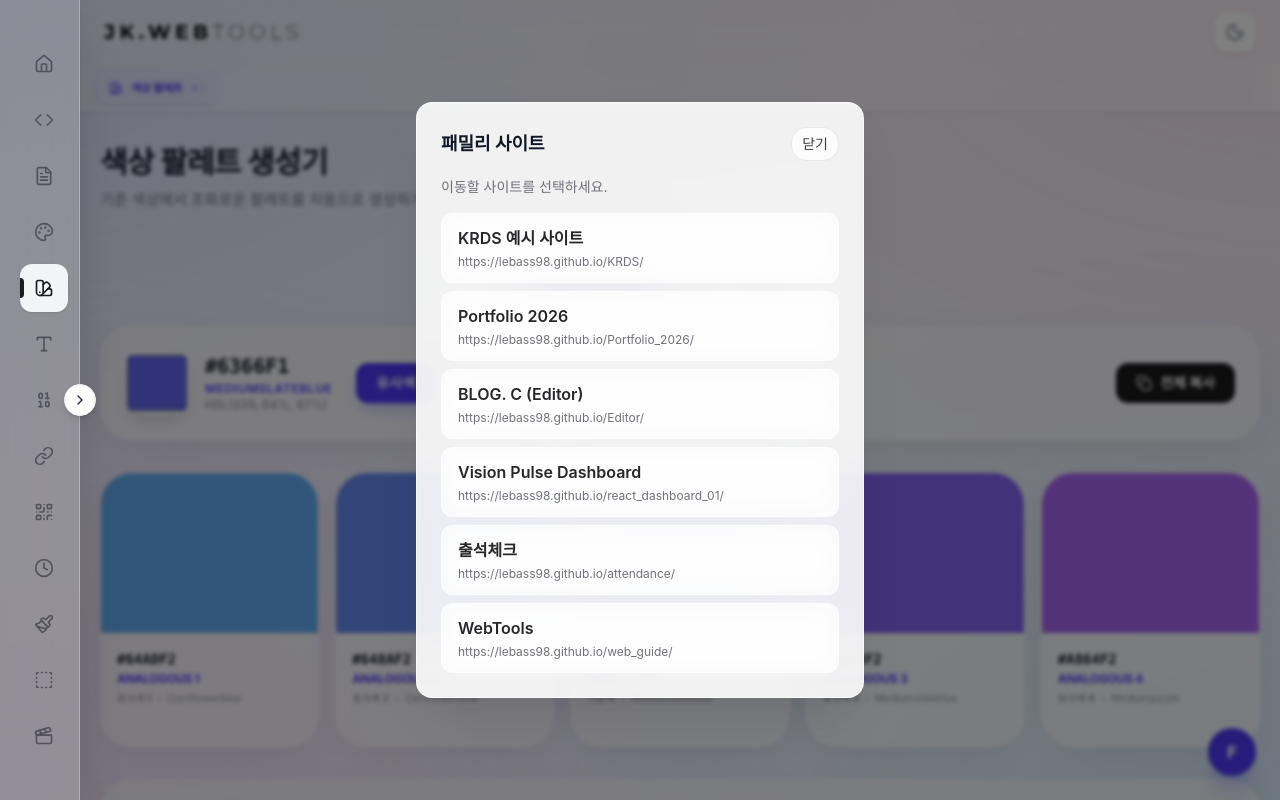
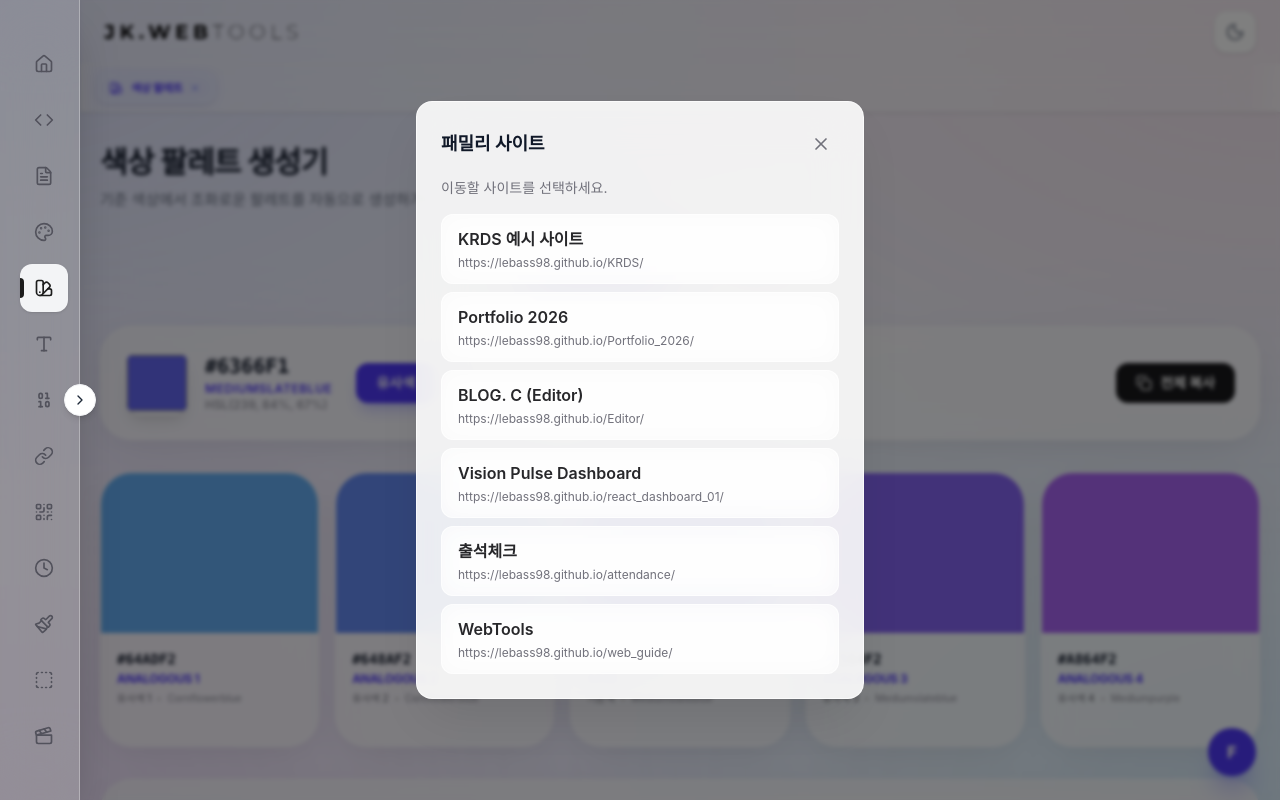
Before and after one commit to lebass98/web_guide, a Next.js app: page /tools/color-palette in a window 1280 px wide. Both pictures are taken after a click on the button "패밀리 사이트 열기". Shown: the top 800 px of the page. Built offline with nearby package versions, Linux system fonts and the light colour scheme; a web font is replaced by a local one.

Commit message:
refactor: 패밀리 사이트 모달에서 텍스트 닫기 버튼을 아이콘으로 대체

```diff
--- a/src/components/layout/Navigation.tsx
+++ b/src/components/layout/Navigation.tsx
@@ -4,7 +4,7 @@ import { useState, useEffect } from "react";
 import Link from "next/link";
 import { usePathname } from "next/navigation";
 import { Sidebar } from "./Sidebar";
-import { Menu } from "lucide-react";
+import { Menu, X } from "lucide-react";
 import { cn } from "@/lib/utils";
 import { ThemeToggle } from "./ThemeToggle";
 import { TabList } from "./TabList";
@@ -134,9 +134,10 @@ export function Navigation({ children }: NavigationProps) {
                             <h2 className="text-lg font-bold text-gray-900 dark:text-white">패밀리 사이트</h2>
                             <button
                                 onClick={() => setIsFamilyModalOpen(false)}
-                                className="text-sm px-2.5 py-1.5 rounded-lg bg-white/80 dark:bg-zinc-800/90 border border-zinc-200/80 dark:border-zinc-700 text-zinc-700 dark:text-zinc-200"
+                                className="p-2 rounded-xl hover:bg-zinc-100 dark:hover:bg-zinc-800 text-zinc-500 dark:text-zinc-400 transition-colors"
+                                aria-label="닫기"
                             >
-                                닫기
+                                <X className="w-5 h-5" />
                             </button>
                         </div>
                         <p className="text-sm text-zinc-500 dark:text-zinc-400">이동할 사이트를 선택하세요.</p>
```
